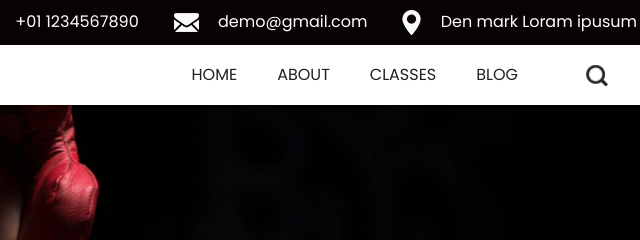
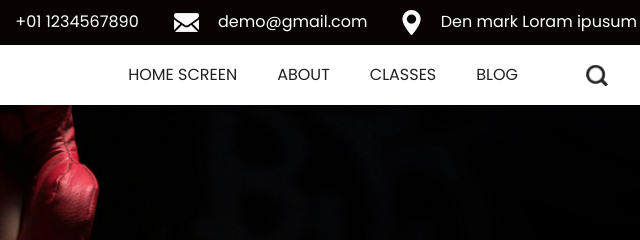
Before and after one commit to Vasanth-kanaga/website, a plain HTML site: page index.html in a window 1280 px wide. Shown: the top 240 px of the page, 573-1213 px from the left. Drawn offline with nearby package versions, Linux system fonts and the light colour scheme; some packages are replaced by stand-ins of ours; a web font is replaced by a local one.

Commit message:
Update index.html

```diff
--- a/index.html
+++ b/index.html
@@ -72,7 +72,7 @@
                   <div class="d-flex ml-auto flex-column flex-lg-row align-items-center">
                     <ul class="navbar-nav  ">
                       <li class="nav-item active">
-                        <a class="nav-link" href="index.html">Home <span class="sr-only">(current)</span></a>
+                        <a class="nav-link" href="index.html">Home screen <span class="sr-only">(current)</span></a>
                       </li>
                       <li class="nav-item">
                         <a class="nav-link" href="about.html"> About </a>
```
